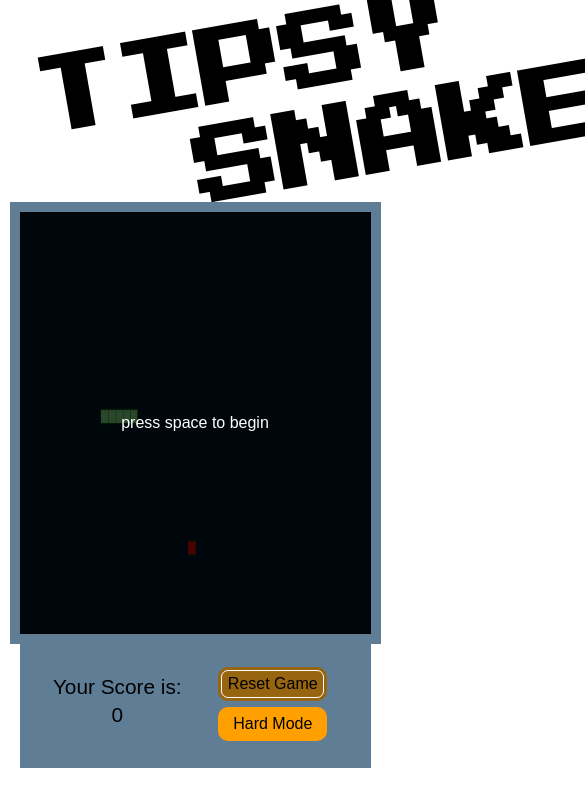
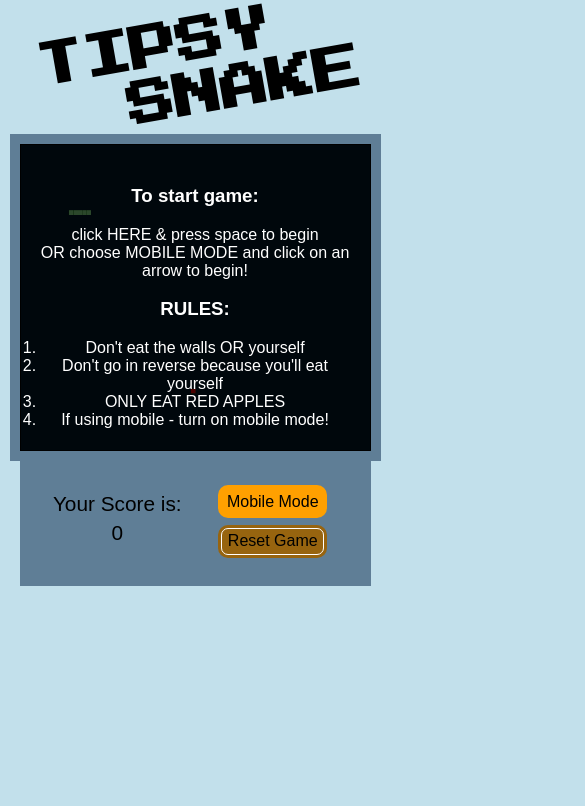
Before and after one commit to Rushabh33/RushabhParekhProject3, a plain HTML site: page index.html in a window 390 px wide. Both pictures are taken after a click on the button "Reset Game". Shown: the top 806 px of the page, 585 px wide, since content can reach past the window. Drawn offline with nearby package versions, Linux system fonts and the light colour scheme.

Commit message:
style touch ups + usability

```diff
--- a/index.html
+++ b/index.html
@@ -17,13 +17,30 @@
         <div class="gameCanvas wrapper">
 
             <div class="container" id="test" tabindex="0">
-                <canvas id="myCanvas" width="480" height="320"></canvas>
+                <canvas id="myCanvas" width="800" height="700"></canvas>
                 <div class="overlay">
-                        <p>press space to begin</p>
+                        <div class="normalMode">
+                            <h3>To start game:</h3>
+                            <p>click HERE & press space to begin</p>
+                            <p>OR choose MOBILE MODE and click on an arrow to begin!</p>
+                        </div>
+                        <h3>RULES:</h3>
+                        <ol>
+                            <li>Don't eat the walls OR yourself</li>
+                            <li>Don't go in reverse because you'll eat yourself</li>
+                            <li>ONLY EAT RED APPLES</li>
+                            <li>If using mobile - turn on mobile mode!</li>
+                        </ol>
                 </div>
+                <div class="overlay2 destroy">
+                        <h3>You died! I told you to only eat the apples!!!</h3>
+                        <p>Go ahead and reset the game to play again.</p>
+                </div>
+
             </div>
 
-            <div class="controlPanelCon">                <div class="arrowKeys destroy">
+            <div class="controlPanelCon">
+                <div class="arrowKeys destroy">
                     <div class="up arr"><i class="fa fa-arrow-up"></i></div>
                     <div class="left arr"><i class="fa fa-arrow-left"></i></div>
                     <div class="down arr"><i class="fa fa-arrow-down"></i></div>
@@ -34,11 +51,10 @@
                         <p>Your Score is: <span class="score">0</span></p>
                     </div>
                     <div class="buttonCon">
+                        <button class="hardModeButt" >Mobile Mode</button>
                         <button class="resetButt">Reset Game</button>
-                        <button class="hardModeButt" >Hard Mode</button>
                     </div>
                 </div>
-
             </div>
         </div>
     </section>
--- a/main.js
+++ b/main.js
@@ -1,6 +1,7 @@
 const canvas = $("#myCanvas").get(0);
 const ctx = canvas.getContext('2d');
 const overlay = $(".overlay");
+const overlayGameOver = $(".overlay2");
 const arrowKeys = $(".arrowKeys");
 let snake = [
     {x: 150, y: 150},
@@ -18,8 +19,8 @@ let newTail;
 let dx = 10;
 let dy = 0;
 let snakeSpeed = 100;
-let canvasHeight = 320;
-let canvasWidth = 480;
+let canvasHeight = 700;
+let canvasWidth = 800;
 let foodX;
 let foodY;
 let gameOver = false;
@@ -33,13 +34,14 @@ let set = 0;
 let activateKeys = true;
 
 
+
 // REPEAT THIS TO MOVE SNAKE
 function snakeShift() {
     detectWalls();
     newHead = {x: snake[0].x+dx, y: snake[0].y+dy}
     snake.unshift(newHead);
     detectApple();
-    if (snake[0].y < 320 && snake[0].y > -10 && snake[0].x > -10 && snake[0].x < 480 && hitApple == false){
+    if (snake[0].y < canvasHeight && snake[0].y > -10 && snake[0].x > -10 && snake[0].x < canvasWidth && hitApple == false){
         snake.pop();
     }
     ctx.clearRect(0, 0, canvas.width, canvas.height);
@@ -51,11 +53,12 @@ function snakeShift() {
 
 // COLLISION DETECTION
 function detectWalls(){
-    if (snake[0].x == -10 || snake[0].y == 320 || snake[0].x == 480 || snake[0].y == -10){
+    if (snake[0].x == -10 || snake[0].y == canvasHeight || snake[0].x == canvasWidth || snake[0].y == -10){
        clearInterval(set);
        console.log("checking for collision");
        console.log("working?!");
        gameOver = true;
+       checkGameOver();
    }
 }
 
@@ -104,32 +107,34 @@ function detectSelf1(){
         if (headCoorX == snake[i].x && headCoorY == snake[i].y) {
                 clearInterval(set);
                 console.log("detectSelf");
+                gameOver = true
+                checkGameOver();
         }
     }
 }
 
 // CHANGE DIRECTION
 function snakeMovement() {
-   if (activateKeys = true){
+    if (activateKeys = true){
        $(".up.arr").on("click", function(){
            dx = 0;
            dy = -10;
-           // snakeShift();
+           mobileStart();
        })
        $(".down.arr").on("click", function(){
            dx = 0;
            dy = 10;
-           // snakeShift();
+           mobileStart();
        })
        $(".left.arr").on("click", function(){
            dx = -10;
            dy = 0;
-           // snakeShift();
+           mobileStart();
        })
        $(".right.arr").on("click", function(){
            dx = 10;
            dy = 0;
-           // snakeShift();
+           mobileStart();
        })
    }
 }
@@ -167,9 +172,24 @@ $(".container").on('keydown', function(e){
     }
 });
 
-$(".hardModeButt").click(function(){
-    arrowKeys.toggleClass("destroy");
-})
+let tipsyMode = function(){
+    if (gameOver == false){
+        $(".hardModeButt").click(function(){
+            arrowKeys.toggleClass("destroy");
+            $(this).toggleClass("buttonPressed")
+        })
+    }
+}
+
+tipsyMode();
+
+let mobileStart = () => {
+    if (set == 0){
+        overlay.attr("id", "destroy");
+        set = setInterval(snakeShift,snakeSpeed)
+    }
+}
+
 
 $(".resetButt").click(function(){
     score = 0;
@@ -188,7 +208,18 @@ $(".resetButt").click(function(){
     drawSnake();
     randomFoodCoor();
     createNewFood();
+    gameOver = false;
+    checkGameOver();
 })
+
+function checkGameOver(){
+    if (gameOver == true){
+        overlayGameOver.removeClass("destroy");
+    }
+    if (gameOver == false){
+        overlayGameOver.addClass("destroy");
+    }
+}
 
 // ****************************************************************
 // ****************************************************************
--- /dev/null
+++ b/styles/partials/_mediaQueries.scss
@@ -0,0 +1,17 @@
+@media (max-width: 750px){
+    h1{
+        font-size: calc(8vw + 1rem);
+        margin-bottom: 4%;
+    }
+}
+
+@media (max-width: 558px) {
+    .overlay p{
+        padding: 0;
+        margin: 0;
+    }
+
+    .overlay {
+        padding: 6%;
+    }
+}
--- a/styles/partials/_stylesSheet.scss
+++ b/styles/partials/_stylesSheet.scss
@@ -1,6 +1,8 @@
 $primary: #001627;
 $snakeColor: #19C8B8;
-$backgroundColor: #FDFFFC;
+$accentColor: #FFA000;
+$webPageColor: #C2E0EB;
+$white: #FDFFFC;
 $color: black;
 $gameFont: 'Press Start 2P', cursive;
 $roboto: 'Roboto', sans-serif;
--- a/styles/partials/_tipsyHomePage.scss
+++ b/styles/partials/_tipsyHomePage.scss
@@ -1,3 +1,8 @@
+// Overall styles **************
+body {
+    background-color: $webPageColor;
+}
+
 // HEADER********************
 h1 span {
     padding-left: 35%;
@@ -23,10 +28,10 @@ h1 {
 .container {
     position: relative;
     display: inline-block;
-    // width: 50vw;
 }
 
-.overlay {
+.overlay,
+.overlay2 {
     position: absolute;
     top: 0;
     bottom: 0;
@@ -40,15 +45,13 @@ h1 {
     color: white;
 }
 
-
-
 canvas {
     background-color: #001627;
     display: block;
     width: 100%;
     // margin: 0 auto;
     border: 1px solid black;
-    height: 50vh;
+    // height: 50vh;
     box-shadow: 0 0 0 10px #5F7E96;
 }
 
@@ -103,6 +106,11 @@ button:active {
     transform: scale(0.8);
 }
 
+.buttonPressed {
+    background: #97640F;
+    transform: scale(0.8);
+}
+
 .scoreCon {
     width: 50%;
     text-align: center;
@@ -127,7 +135,7 @@ button:active {
 
 // GAME SECTION **************
 footer {
-    height: 20vh;
+    height: 10vh;
 }
 
 // Universal********************
@@ -148,3 +156,8 @@ span {
     display: block;
     padding-top: 3%;
 }
+
+ol {
+    margin: 0;
+    padding: 0;
+}
--- a/styles/styles.scss
+++ b/styles/styles.scss
@@ -1,3 +1,4 @@
 @import "partials/global";
 @import "partials/stylesSheet";
 @import "partials/tipsyHomePage";
+@import "partials/mediaQueries";
```
Also changed, not shown: assets/Grassy_Mountains_preview_fullcolor.png (added), styles/styles.css, 2 other files.
